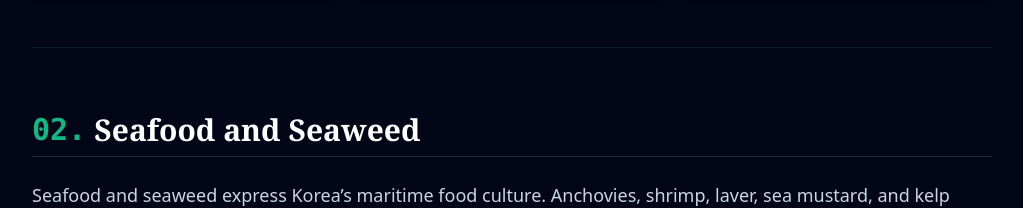
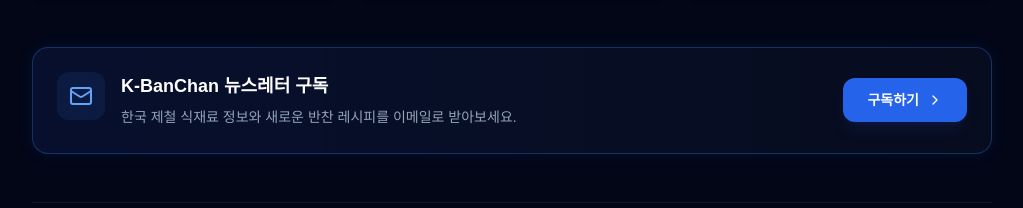
Before and after one commit to EBookMart/K-BanChan, a Next.js app: page /en/ingredients in a window 1280 px wide. Shown: the part 2379-2587 px from the top of the page, without its empty margins (128-1151 px from the left). Built offline with nearby package versions, Linux system fonts and the light colour scheme.

Commit message:
feat: 수익화 준비 인프라(CTA, Disclosure, 추적 훅) 구축

```diff
--- a/src/app/[locale]/experience/page.tsx
+++ b/src/app/[locale]/experience/page.tsx
@@ -5,7 +5,8 @@
 import Header from "@/components/Header";
 import Footer from "@/components/Footer";
 import { festivalsData, academicEventsData, culinaryToursData, getEventStatus } from "@/data/experience";
-import { Calendar, MapPin, Building, ChevronRight, GraduationCap, Map, PartyPopper, CheckCircle2 } from "lucide-react";
+import { Calendar, MapPin, Building, ChevronRight, GraduationCap, Map, PartyPopper, CheckCircle2, Bell } from "lucide-react";
+import MonetizationCTA from "@/components/MonetizationCTA";
 
 interface Props {
   params: {
@@ -251,6 +252,19 @@
           </div>
         </section>
 
+        {/* 하단 구독 CTA */}
+        <section className="mt-20 border-t border-slate-900 pt-16">
+          <MonetizationCTA
+            title="한식 체험 업데이트 구독"
+            description="새로운 한식 축제, 학술 행사, 미식 투어 일정을 가장 먼저 받아보세요."
+            buttonLabel="알림 받기"
+            href="/newsletter"
+            eventName="cta_click_experience"
+            variant="secondary"
+            icon={Bell}
+          />
+        </section>
+
       </main>
 
       <Footer />
--- a/src/app/[locale]/hot/page.tsx
+++ b/src/app/[locale]/hot/page.tsx
@@ -3,7 +3,8 @@
 import Image from "next/image";
 import { Link } from "@/i18n/routing";
 import { getAllCurations } from "@/data/hot-curations";
-import { ArrowRight, Flame } from "lucide-react";
+import { ArrowRight, Flame, Download } from "lucide-react";
+import MonetizationCTA from "@/components/MonetizationCTA";
 import { aiImages } from "@/data/ai-images";
 import HotBannerNav from "@/components/HotBannerNav";
 import Header from "@/components/Header";
@@ -465,6 +466,20 @@
             </div>
           </div>
         </div>
+
+        {/* 하단 구독/다운로드 CTA */}
+        <div className="mt-20 border-t border-slate-900 pt-16">
+          <MonetizationCTA
+            title="계절별 반찬 큐레이션 북"
+            description="사계절 제철 식재료를 활용한 K-BanChan의 베스트 큐레이션을 PDF로 무료 다운로드하세요."
+            buttonLabel="다운로드 받기"
+            href="/archive"
+            eventName="cta_click_guide_download"
+            variant="primary"
+            icon={Download}
+          />
+        </div>
+
       </div>
       </main>
       <Footer />
--- a/src/components/IngredientsClient.tsx
+++ b/src/components/IngredientsClient.tsx
@@ -5,7 +5,8 @@
 import Image from "next/image";
 import { ingredientCategories } from "@/data/ingredients";
 import banchanData from "@/data/banchan.json";
-import { ArrowRight, Leaf, Fish, Beef, Bean, Activity, LucideProps } from "lucide-react";
+import { ArrowRight, Leaf, Fish, Beef, Bean, Activity, LucideProps, Mail } from "lucide-react";
+import MonetizationCTA from "./MonetizationCTA";
 
 // Lucide 아이콘 매핑
 const categoryIcons: Record<string, React.ComponentType<LucideProps>> = {
@@ -148,6 +149,18 @@
           })}
         </div>
       </div>
+
+      <div className="mt-16">
+        <MonetizationCTA
+          title="K-BanChan 뉴스레터 구독"
+          description="한국 제철 식재료 정보와 새로운 반찬 레시피를 이메일로 받아보세요."
+          buttonLabel="구독하기"
+          href="/newsletter"
+          eventName="cta_click_newsletter"
+          variant="secondary"
+          icon={Mail}
+        />
+      </div>
     </div>
   );
 }
--- /dev/null
+++ b/src/components/MonetizationCTA.tsx
@@ -0,0 +1,93 @@
+"use client";
+
+import React from "react";
+import { Link } from "@/i18n/routing";
+import { trackEvent, TrackingPayload } from "@/lib/tracking";
+import { ChevronRight, ExternalLink, LucideIcon } from "lucide-react";
+
+export interface MonetizationCTAProps {
+  title: string;
+  description: string;
+  buttonLabel: string;
+  href: string;
+  eventName: "cta_click_newsletter" | "cta_click_guide_download" | "cta_click_related_ingredient" | "cta_click_related_tool" | "cta_click_experience" | "cta_click_partner_link" | "cta_click_view_more";
+  eventPayload?: TrackingPayload;
+  variant?: "primary" | "secondary" | "subtle";
+  icon?: LucideIcon;
+  isExternal?: boolean;
+}
+
+export default function MonetizationCTA({
+  title,
+  description,
+  buttonLabel,
+  href,
+  eventName,
+  eventPayload,
+  variant = "primary",
+  icon: Icon,
+  isExternal = false,
+}: MonetizationCTAProps) {
+
+  const handleClick = () => {
+    trackEvent(eventName, {
+      label: title,
+      href,
+      ...eventPayload,
+    });
+  };
+
+  const baseClasses = "flex flex-col sm:flex-row items-start sm:items-center justify-between p-6 rounded-2xl border transition-all duration-300 gap-6 w-full";
+
+  const variantClasses = {
+    primary: "bg-gradient-to-r from-rose-900/20 to-slate-900/40 border-rose-500/30 hover:border-rose-400/50 shadow-[0_0_15px_rgba(225,29,72,0.1)] hover:shadow-[0_0_20px_rgba(225,29,72,0.2)]",
+    secondary: "bg-gradient-to-r from-blue-900/20 to-slate-900/40 border-blue-500/30 hover:border-blue-400/50 shadow-[0_0_15px_rgba(59,130,246,0.1)] hover:shadow-[0_0_20px_rgba(59,130,246,0.2)]",
+    subtle: "bg-slate-900/40 border-slate-800 hover:border-slate-700 hover:bg-slate-900/60",
+  };
+
+  const buttonClasses = {
+    primary: "bg-rose-600 hover:bg-rose-500 text-white shadow-lg shadow-rose-900/20",
+    secondary: "bg-blue-600 hover:bg-blue-500 text-white shadow-lg shadow-blue-900/20",
+    subtle: "bg-slate-800 hover:bg-slate-700 text-slate-200 border border-slate-700",
+  };
+
+  const content = (
+    <>
+      <div className="flex items-start gap-4 flex-1">
+        {Icon && (
+          <div className={`p-3 rounded-xl shrink-0 ${variant === 'primary' ? 'bg-rose-500/10 text-rose-400' : variant === 'secondary' ? 'bg-blue-500/10 text-blue-400' : 'bg-slate-800 text-slate-400'}`}>
+            <Icon size={24} />
+          </div>
+        )}
+        <div>
+          <h4 className="text-lg font-bold text-white mb-1.5">{title}</h4>
+          <p className="text-sm text-slate-400 leading-relaxed max-w-2xl">{description}</p>
+        </div>
+      </div>
+      <div className={`inline-flex items-center justify-center gap-2 px-6 py-3 rounded-xl font-bold text-sm transition-colors whitespace-nowrap shrink-0 w-full sm:w-auto ${buttonClasses[variant]}`}>
+        <span>{buttonLabel}</span>
+        {isExternal ? <ExternalLink size={16} /> : <ChevronRight size={16} />}
+      </div>
+    </>
+  );
+
+  if (isExternal) {
+    return (
+      <a
+        href={href}
+        target="_blank"
+        rel="noopener noreferrer"
+        onClick={handleClick}
+        className={`${baseClasses} ${variantClasses[variant]}`}
+      >
+        {content}
+      </a>
+    );
+  }
+
+  return (
+    <Link href={href as any} onClick={handleClick} className={`${baseClasses} ${variantClasses[variant]}`}>
+      {content}
+    </Link>
+  );
+}
--- a/src/data/experience.ts
+++ b/src/data/experience.ts
@@ -8,6 +8,9 @@
   sourceType?: SourceType;
   isVerified?: boolean;
   lastCheckedAt?: string;
+  partnerLinks?: { label: string; url: string }[];
+  hasNewsletterCTA?: boolean;
+  hasDownloadCTA?: boolean;
 }
 
 export type FestivalStatus = "upcoming" | "ongoing" | "archived" | "seasonal" | "tbd";
--- a/src/data/ingredients.ts
+++ b/src/data/ingredients.ts
@@ -4,6 +4,8 @@
   description: { [key: string]: string };
   longDescription: { [key: string]: string };
   relatedBanchanIds: string[];
+  monetizationType?: "affiliate" | "newsletter" | "none";
+  partnerLinks?: { label: string; url: string }[];
 }
 
 export const ingredientCategories: IngredientCategory[] = [
--- /dev/null
+++ b/src/lib/tracking.ts
@@ -0,0 +1,48 @@
+// src/lib/tracking.ts
+
+/**
+ * GA4 / GTM Custom Event Tracking Helper
+ * 수익화 및 사용자 전환과 관련된 커스텀 이벤트를 중앙 집중식으로 관리하고 발송합니다.
+ */
+
+type EventName =
+  | "cta_click_newsletter"
+  | "cta_click_guide_download"
+  | "cta_click_related_ingredient"
+  | "cta_click_related_tool"
+  | "cta_click_experience"
+  | "cta_click_partner_link"
+  | "cta_click_view_more";
+
+export interface TrackingPayload {
+  category?: string;
+  label?: string;
+  value?: number;
+  [key: string]: any;
+}
+
+export function trackEvent(eventName: EventName, payload?: TrackingPayload) {
+  // 1. 브라우저 환경인지 확인 (Next.js SSR 방어)
+  if (typeof window === "undefined") return;
+
+  // 2. dataLayer가 존재하면 GTM 방식으로 푸시
+  if (typeof window !== "undefined" && (window as any).dataLayer) {
+    (window as any).dataLayer.push({
+      event: eventName,
+      ...payload,
+    });
+  }
+  // 3. gtag가 존재하면 GA4 직접 호출 방식 사용
+  else if (typeof window !== "undefined" && (window as any).gtag) {
+    (window as any).gtag("event", eventName, {
+      event_category: payload?.category,
+      event_label: payload?.label,
+      value: payload?.value,
+      ...payload,
+    });
+  }
+  // 4. 개발 환경 로깅 (배포 시에는 콘솔을 막거나 무시)
+  else if (process.env.NODE_ENV !== "production") {
+    console.log(`[Analytics Event] ${eventName}`, payload);
+  }
+}
```
Also changed, not shown: src/app/[locale]/banchan/[slug]/page.tsx (+27 -0 lines), src/components/AffiliateDisclosure.tsx (added, +27 -0 lines), src/types/banchan.ts (+7 -0 lines).
